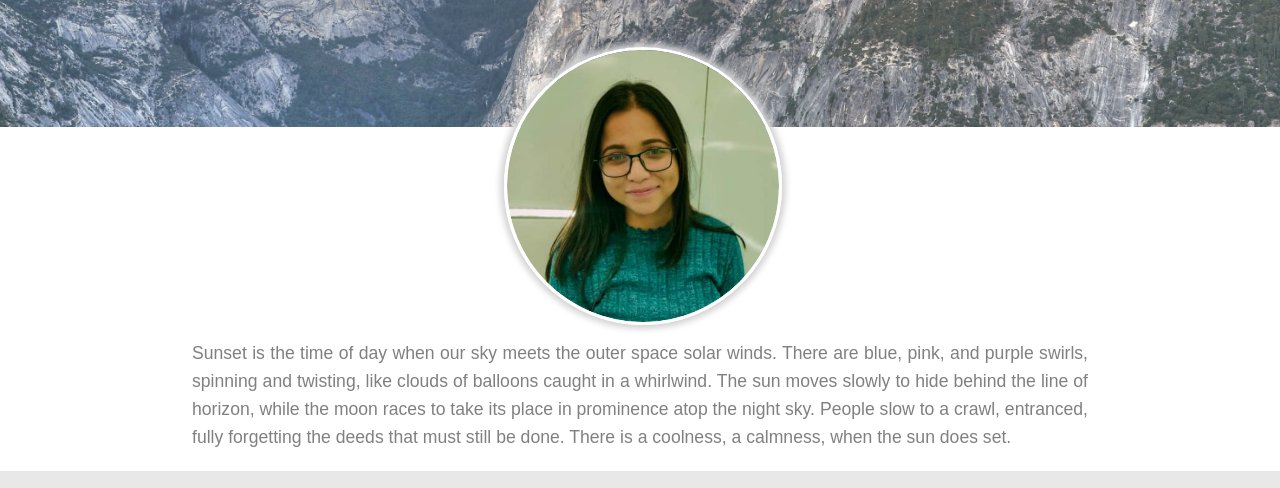
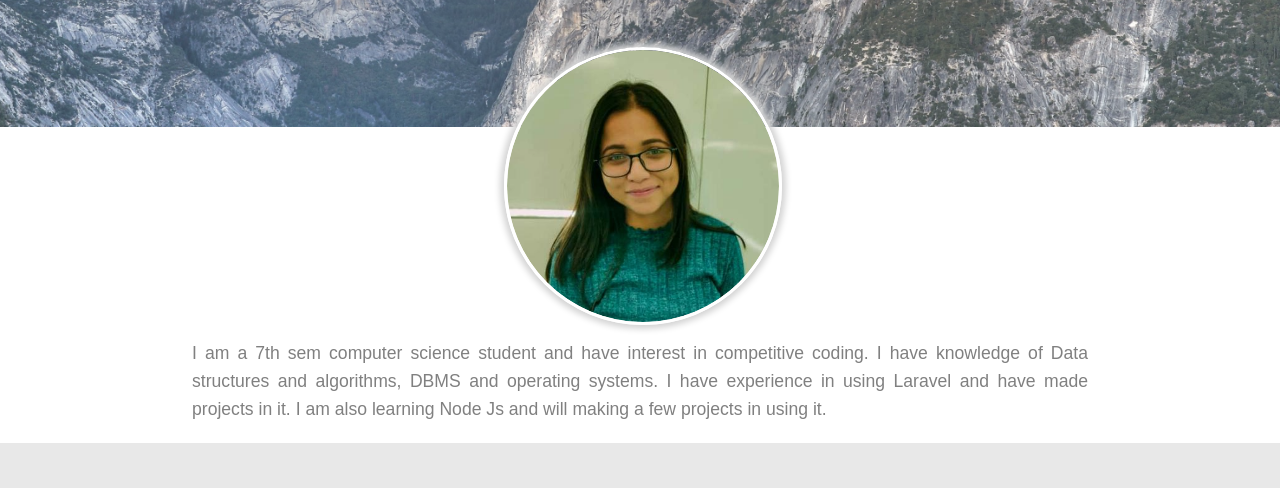
Before and after one commit to pr-jli/Resume, a plain HTML site: page index.html in a window 1280 px wide. Shown: the part 393-881 px from the top of the page. Drawn offline with Linux system fonts and the light colour scheme.

Commit message:
minor changes

```diff
--- a/index.html
+++ b/index.html
@@ -109,7 +109,7 @@
 				<img src="images/pp.png">
 			</div>
 			<p id="about-para">
-				Sunset is the time of day when our sky meets the outer space solar winds. There are blue, pink, and purple swirls, spinning and twisting, like clouds of balloons caught in a whirlwind. The sun moves slowly to hide behind the line of horizon, while the moon races to take its place in prominence atop the night sky. People slow to a crawl, entranced, fully forgetting the deeds that must still be done. There is a coolness, a calmness, when the sun does set.
+				 I am a 7th sem computer science student and have interest in competitive coding. I have knowledge of Data structures and algorithms, DBMS and operating systems. I have experience in using Laravel and have made projects in it. I am also learning Node Js and will making a few projects in using it.
 			</p>
 		</section>
 		<section class="skills">
@@ -398,7 +398,7 @@
 				<div class="address-data">
 					<h3 class="get-in-touch">Get in touch</h3>
 					<p id="address-para">
-						Sunset is the time of day when our sky meets the outer space solar winds. There are blue, pink, and purple swirls, spinning and twisting, like clouds of balloons caught in a whirlwind.
+						C-20, JSS Academy Of technical Education, Sector 62 , Near Stellar IT Park;
 					</p>
 					<h3 class="get-in-touch">My Address</h3>
 					<div class="my-details-info-container">
```
